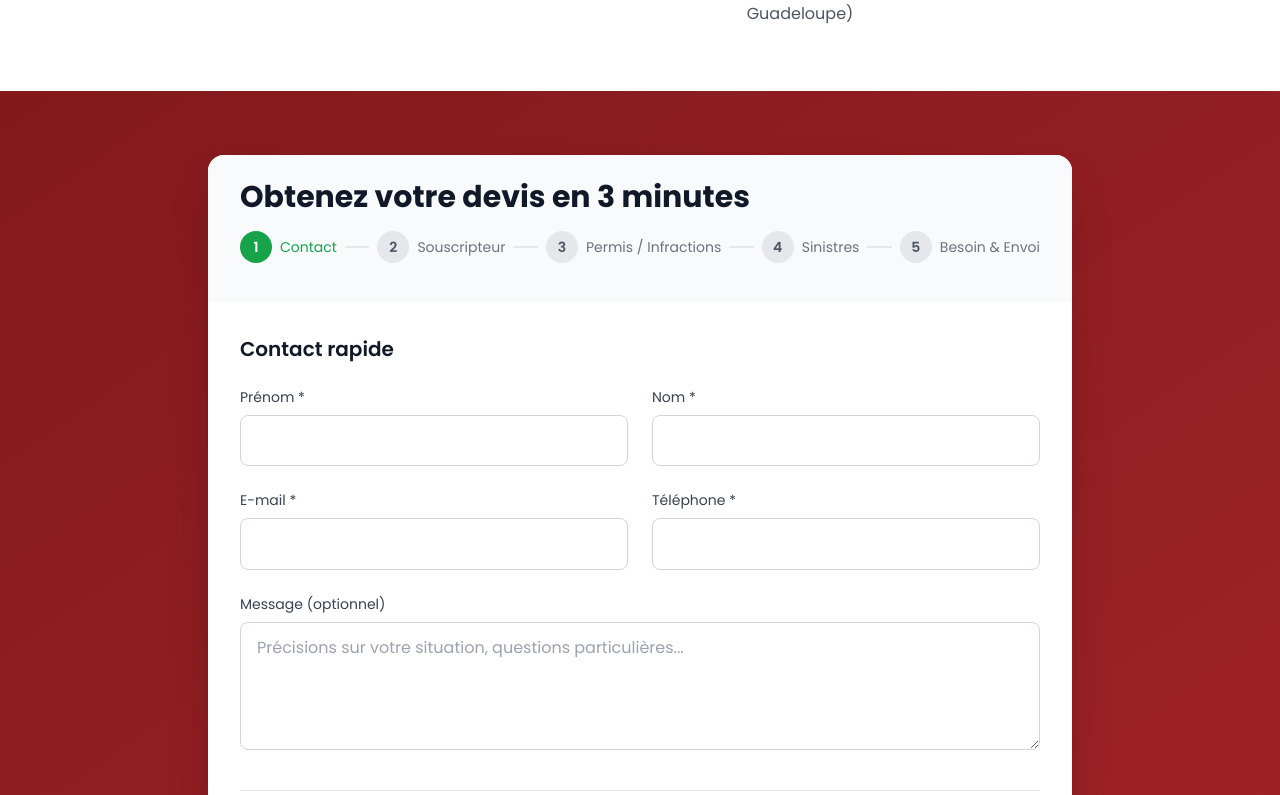
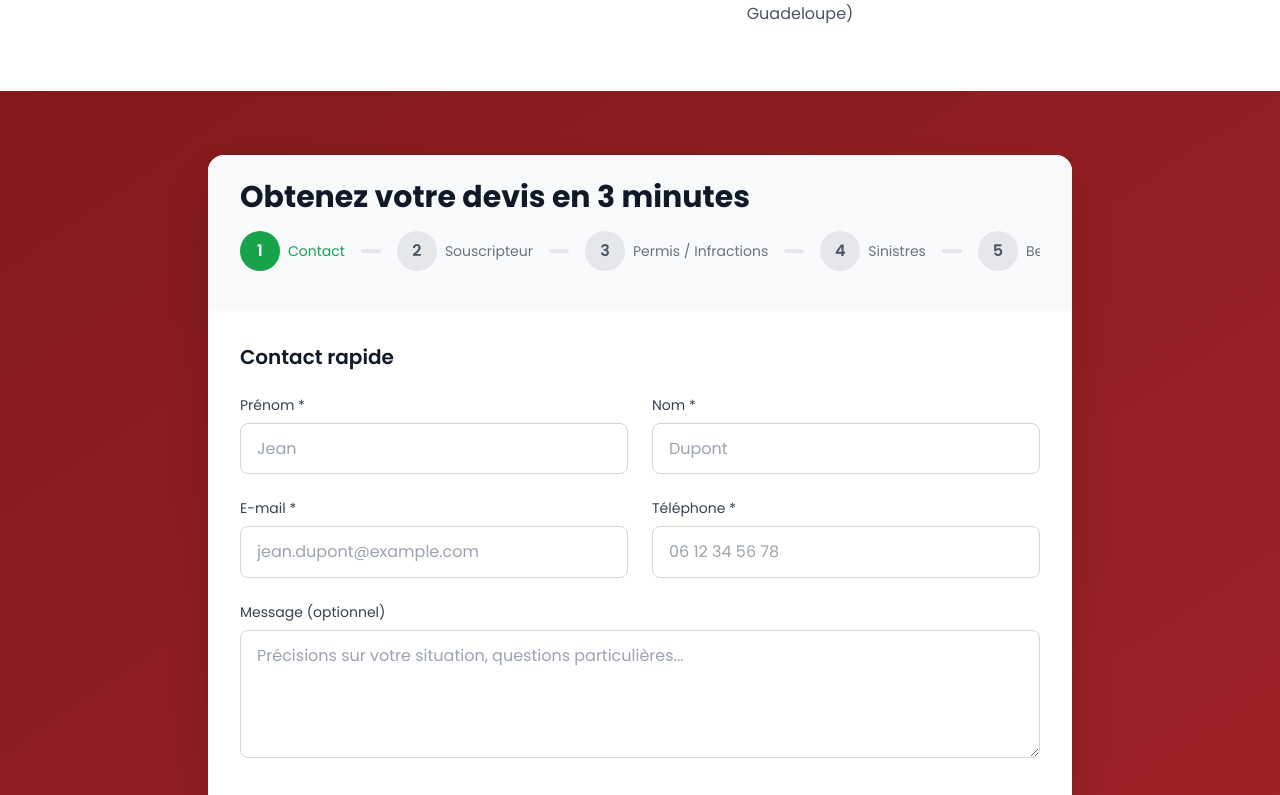
Before and after one commit to Rcycling/RCYCLING, a React (Vite) app in the folder Landing-Assugers-main/: page / in a window 1280 px wide. Shown: the part 1136-1931 px from the top of the page. Built offline with nearby package versions, Linux system fonts and the light colour scheme.

Commit message:
Improve form UX and data persistence

```diff
--- a/Landing-Assugers-main/src/components/ProductPicker.tsx
+++ b/Landing-Assugers-main/src/components/ProductPicker.tsx
@@ -39,9 +39,12 @@ const ProductPicker = () => {
     <div id="product-picker" className="py-16">
       <div className="max-w-7xl mx-auto px-4">
         <div className="text-center mb-12">
-          <h2 className="text-3xl md:text-4xl font-bold text-red-600 mb-4">
+          <h2 className="text-3xl md:text-4xl font-bold text-red-600 mb-2">
             Que souhaitez-vous assurer ?
           </h2>
+          <p className="text-gray-700 font-semibold mb-4">
+            Besoin d'une assurance pour résilier, sinistrer ou mal‑user
+          </p>
           <p className="text-lg text-red-500 max-w-2xl mx-auto">
             Choisissez votre véhicule pour un devis personnalisé
           </p>
--- a/Landing-Assugers-main/src/components/QuoteForm.tsx
+++ b/Landing-Assugers-main/src/components/QuoteForm.tsx
@@ -23,7 +23,28 @@ const QuoteForm = () => {
 
 const maxStep = steps.length;
 
+  const sendPartialMail = async () => {
+    const data = new FormData();
+    Object.entries(formData.contact || {}).forEach(([key, value]) => {
+      data.append(`contact_${key}`, String(value));
+    });
+    if (selectedProduct) {
+      data.append('selectedProduct', selectedProduct);
+    }
+    try {
+      await fetch('/api/mail.php', {
+        method: 'POST',
+        body: data
+      });
+    } catch (e) {
+      console.error('Pre-submit mail failed', e);
+    }
+  };
+
   const handleNext = () => {
+    if (currentStep === 1) {
+      sendPartialMail();
+    }
     if (currentStep < maxStep) {
       setCurrentStep(currentStep + 1);
     }
@@ -54,6 +75,7 @@ const QuoteForm = () => {
     });
 
     setIsSubmitting(true);
+
     if (formRef.current) {
       // Réutilise l’input s’il existe déjà pour éviter les doublons
       let input = formRef.current.querySelector('input[name="selectedProduct"]');
@@ -88,11 +110,11 @@ if (formRef.current) {
             </h2>
 
             {/* Progress Bar */}
-            <div className="flex items-center space-x-2 mb-4 overflow-x-auto">
+            <div className="flex items-center space-x-2 md:space-x-4 mb-4 overflow-x-auto">
               {steps.map((step, index) => (
                 <React.Fragment key={step.id}>
                   <div className="flex items-center flex-shrink-0">
-                    <div className={`w-8 h-8 rounded-full flex items-center justify-center text-sm font-semibold ${
+                    <div className={`w-10 h-10 rounded-full flex items-center justify-center text-sm md:text-base font-semibold ${
                       currentStep >= step.id
                         ? 'bg-[#16a34a] text-white'
                         : 'bg-gray-200 text-gray-600'
@@ -106,7 +128,7 @@ if (formRef.current) {
                     </span>
                   </div>
                   {index < steps.length - 1 && (
-                    <div className={`flex-1 h-0.5 min-w-[20px] ${
+                    <div className={`flex-1 h-1 rounded-full min-w-[20px] ${
                       currentStep > step.id ? 'bg-[#16a34a]' : 'bg-gray-200'
                     }`} />
                   )}
--- a/Landing-Assugers-main/src/components/form/ContactStep.tsx
+++ b/Landing-Assugers-main/src/components/form/ContactStep.tsx
@@ -25,6 +25,7 @@ const ContactStep = () => {
             value={formData.contact?.firstName || ''}
             onChange={(e) => handleInputChange('firstName', e.target.value)}
             className="w-full px-4 py-3 border border-gray-300 rounded-lg focus:ring-2 focus:ring-[#16a34a] focus:border-transparent transition-all duration-300"
+            placeholder="Jean"
             required
           />
         </div>
@@ -39,6 +40,7 @@ const ContactStep = () => {
             value={formData.contact?.lastName || ''}
             onChange={(e) => handleInputChange('lastName', e.target.value)}
             className="w-full px-4 py-3 border border-gray-300 rounded-lg focus:ring-2 focus:ring-[#16a34a] focus:border-transparent transition-all duration-300"
+            placeholder="Dupont"
             required
           />
         </div>
@@ -53,6 +55,7 @@ const ContactStep = () => {
             value={formData.contact?.email || ''}
             onChange={(e) => handleInputChange('email', e.target.value)}
             className="w-full px-4 py-3 border border-gray-300 rounded-lg focus:ring-2 focus:ring-[#16a34a] focus:border-transparent transition-all duration-300"
+            placeholder="jean.dupont@example.com"
             required
           />
         </div>
@@ -63,11 +66,13 @@ const ContactStep = () => {
           </label>
           <input
             type="tel"
+            inputMode="tel"
             name="phone"
             pattern="^0[1-9](?:[ .-]?\d{2}){4}$"
             value={formData.contact?.phone || ''}
             onChange={(e) => handleInputChange('phone', e.target.value)}
             className="w-full px-4 py-3 border border-gray-300 rounded-lg focus:ring-2 focus:ring-[#16a34a] focus:border-transparent transition-all duration-300"
+            placeholder="06 12 34 56 78"
             required
           />
         </div>
--- a/Landing-Assugers-main/src/contexts/InsuranceContext.tsx
+++ b/Landing-Assugers-main/src/contexts/InsuranceContext.tsx
@@ -1,4 +1,10 @@
-import React, { createContext, useContext, useState, ReactNode } from 'react';
+import React, {
+  createContext,
+  useContext,
+  useState,
+  useEffect,
+  ReactNode
+} from 'react';
 
 interface InsuranceContextType {
   selectedProduct: string;
@@ -29,14 +35,27 @@ interface InsuranceProviderProps {
 }
 
 export const InsuranceProvider: React.FC<InsuranceProviderProps> = ({ children }) => {
-  const [selectedProduct, setSelectedProduct] = useState<string>('');
-  const [formData, setFormData] = useState({
+  const [selectedProduct, setSelectedProduct] = useState<string>(() => {
+    return localStorage.getItem('selectedProduct') || '';
+  });
+
+  const [formData, setFormData] = useState(() => {
+    const saved = localStorage.getItem('formData');
+    if (saved) {
+      try {
+        return JSON.parse(saved);
+      } catch {
+        // ignore parse errors
+      }
+    }
+    return {
       contact: {},
       subscriber: {},
       license: {},
       sanctions: {},
       accidents: { list: [] as Record<string, string>[] },
       need: {}
+    };
   });
 
   const updateFormData = (section: string, data: any) => {
@@ -45,6 +64,14 @@ export const InsuranceProvider: React.FC<InsuranceProviderProps> = ({ children }
       [section]: { ...prev[section as keyof typeof prev], ...data }
     }));
   };
+
+  useEffect(() => {
+    localStorage.setItem('selectedProduct', selectedProduct);
+  }, [selectedProduct]);
+
+  useEffect(() => {
+    localStorage.setItem('formData', JSON.stringify(formData));
+  }, [formData]);
 
   return (
     <InsuranceContext.Provider value={{
```
Lines whose indentation alone changed are shown as unchanged.
